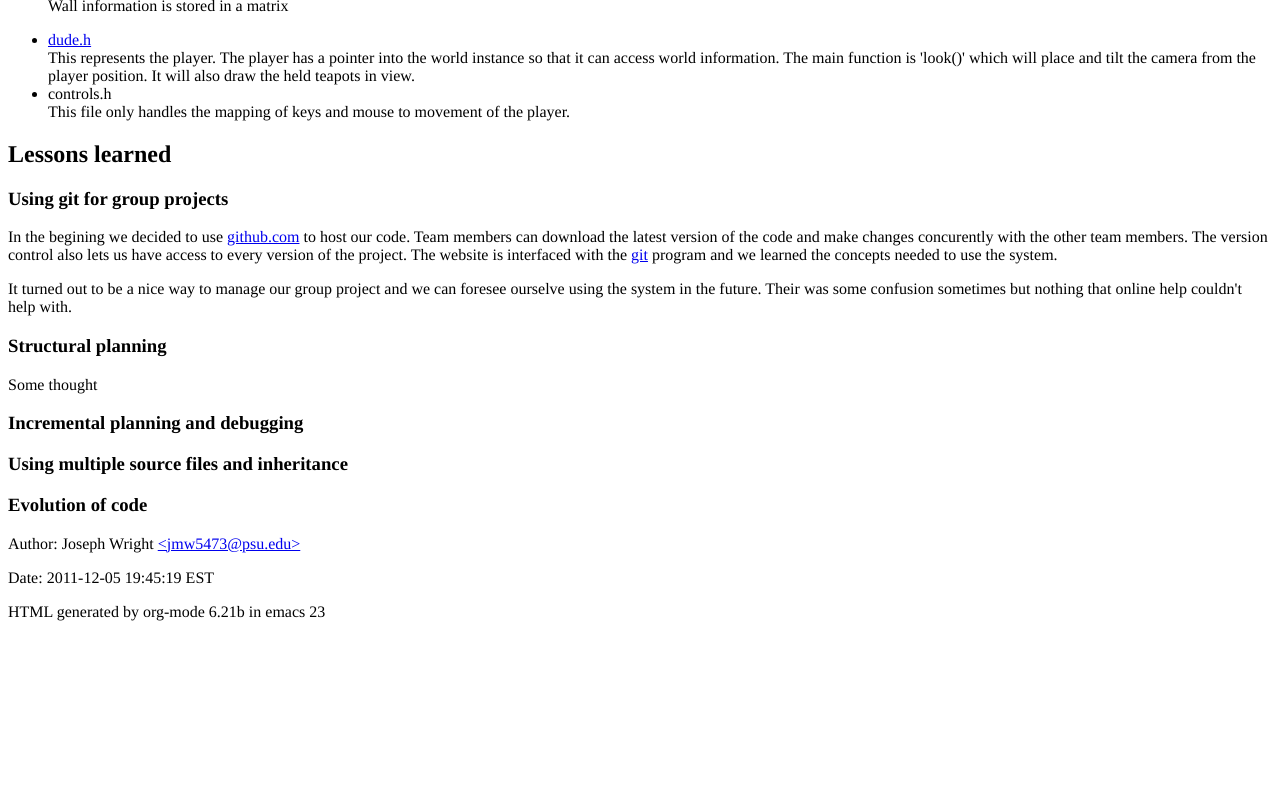
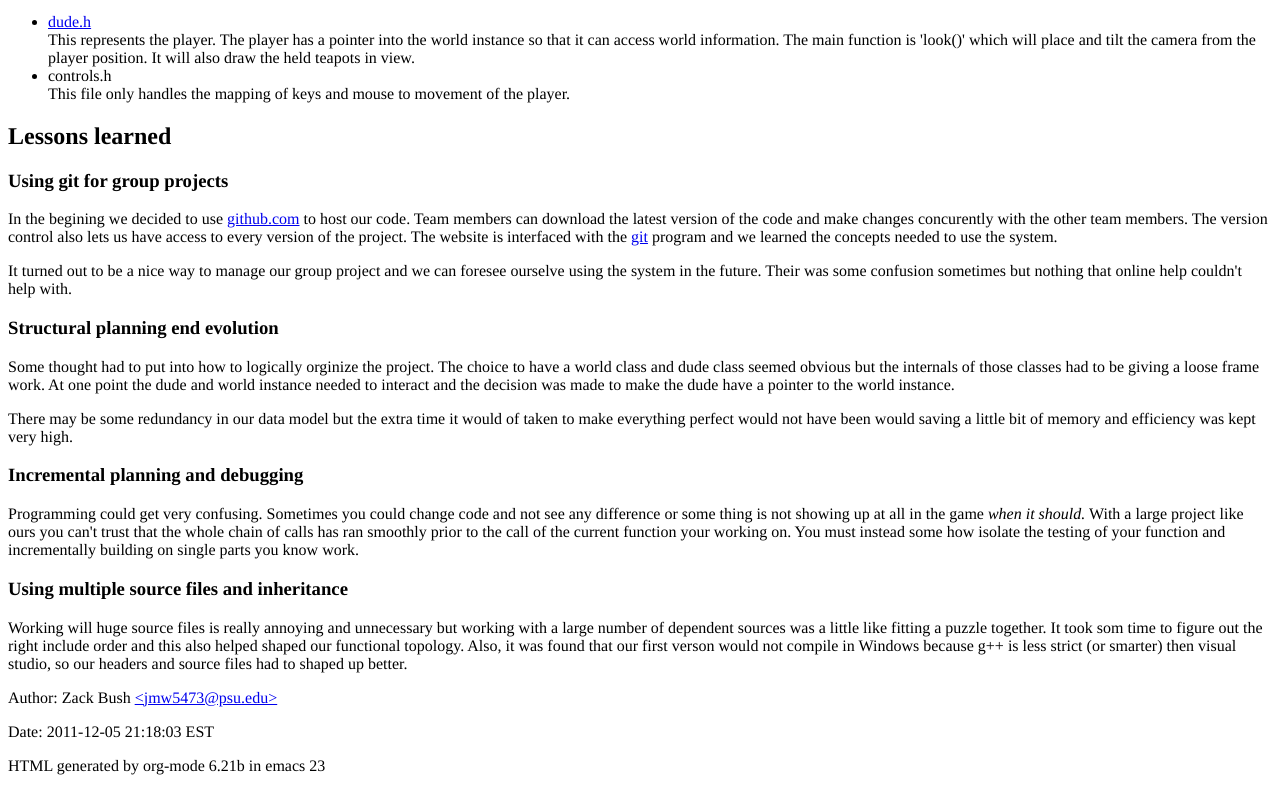
Before and after one commit to joegle/Light-Game, a plain HTML site: page index.html in a window 1280 px wide. Shown: the part 1757-2548 px from the top of the page. Before the commit the page ends 2394 px from the top, so only its background shows below. Drawn offline with Linux system fonts and the light colour scheme.

Commit message:
site added with no spell check or screenshot

```diff
--- a/index.html
+++ b/index.html
@@ -6,8 +6,8 @@ lang="en" xml:lang="en">
 <title>CMPSC457 Final project: Light Game</title>
 <meta http-equiv="Content-Type" content="text/html;charset=iso-8859-1"/>
 <meta name="generator" content="Org-mode"/>
-<meta name="generated" content="2011-12-05 19:45:19 EST"/>
-<meta name="author" content="Joseph Wright"/>
+<meta name="generated" content="2011-12-05 21:18:03 EST"/>
+<meta name="author" content="Zack Bush"/>
 <style type="text/css">
  <!--/*--><![CDATA[/*><!--*/
   html { font-family: Times, serif; font-size: 12pt; }
@@ -69,7 +69,7 @@ lang="en" xml:lang="en">
 
 <div class="figure">
 <p><img src="./1.png" width="50%" alt="./1.png" /></p>
-<p>Zach Zack - Alex Wardi - Joseph Wright</p>
+<p>Zach Bush - Alex Wardi - Joseph Wright</p>
 </div>
 
 
@@ -97,10 +97,9 @@ lang="en" xml:lang="en">
 <li><a href="#sec-3">Lessons learned </a>
 <ul>
 <li><a href="#sec-3.1">Using git for group projects </a></li>
-<li><a href="#sec-3.2">Structural planning </a></li>
+<li><a href="#sec-3.2">Structural planning end evolution </a></li>
 <li><a href="#sec-3.3">Incremental planning and debugging </a></li>
 <li><a href="#sec-3.4">Using multiple source files and inheritance </a></li>
-<li><a href="#sec-3.5">Evolution of code </a></li>
 </ul>
 </li>
 </ul>
@@ -233,7 +232,8 @@ initializes glut, seed random number, process the level file
 </li>
 <li>
 display()
-Will repeated call drawObjects() that will place the player and draw
+Will repeatedly call drawObjects() that will place the player and draw the world
+
 </li>
 </ol>
 </li>
@@ -326,10 +326,13 @@ It turned out to be a nice way to manage our group project and we can foresee ou
 </div>
 
 <div id="outline-container-3.2" class="outline-3">
-<h3 id="sec-3.2">Structural planning </h3>
+<h3 id="sec-3.2">Structural planning end evolution </h3>
 <div id="text-3.2">
 
-<p>Some thought
+<p>Some thought had to put into how to logically orginize the project. The choice to have a world class and dude class seemed obvious but the internals of those classes had to be giving a loose frame work. At one point the dude and world instance needed to interact and the decision was made to make the dude have a pointer to the world instance.
+</p>
+<p>
+There may be some redundancy in our data model but the extra time it would of taken to make everything perfect would not have been would saving a little bit of memory and efficiency was kept very high.
 </p></div>
 
 </div>
@@ -338,7 +341,8 @@ It turned out to be a nice way to manage our group project and we can foresee ou
 <h3 id="sec-3.3">Incremental planning and debugging </h3>
 <div id="text-3.3">
 
-</div>
+<p>Programming could get very confusing. Sometimes you could change code and not see any difference or some thing is not showing up at all in the game <i>when it should.</i> With a large project like ours you can't trust that the whole chain of calls has ran smoothly prior to the call of the current function your working on. You must instead some how isolate the testing of your function and incrementally building on single parts you know work.
+</p></div>
 
 </div>
 
@@ -346,30 +350,18 @@ It turned out to be a nice way to manage our group project and we can foresee ou
 <h3 id="sec-3.4">Using multiple source files and inheritance </h3>
 <div id="text-3.4">
 
-</div>
-
-</div>
-
-<div id="outline-container-3.5" class="outline-3">
-<h3 id="sec-3.5">Evolution of code </h3>
-<div id="text-3.5">
-
-
-
-
-
-
-
+<p>Working will huge source files is really annoying and unnecessary but working with a large number of dependent sources was a little like fitting a puzzle together. It took som time to figure out the right include order and this also helped shaped our functional topology. Also, it was found that our first verson would not compile in Windows because g++ is less strict (or smarter) then visual studio, so our headers and source files had to shaped up better.
+</p>
 
 
 
 </div>
 </div>
 </div>
-<div id="postamble"><p class="author"> Author: Joseph Wright
+<div id="postamble"><p class="author"> Author: Zack Bush
 <a href="mailto:jmw5473@psu.edu">&lt;jmw5473@psu.edu&gt;</a>
 </p>
-<p class="date"> Date: 2011-12-05 19:45:19 EST</p>
+<p class="date"> Date: 2011-12-05 21:18:03 EST</p>
 <p>HTML generated by org-mode 6.21b in emacs 23</p>
 </div></body>
 </html>
```
